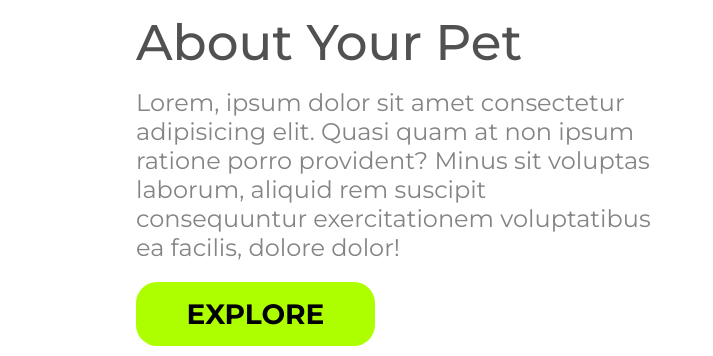
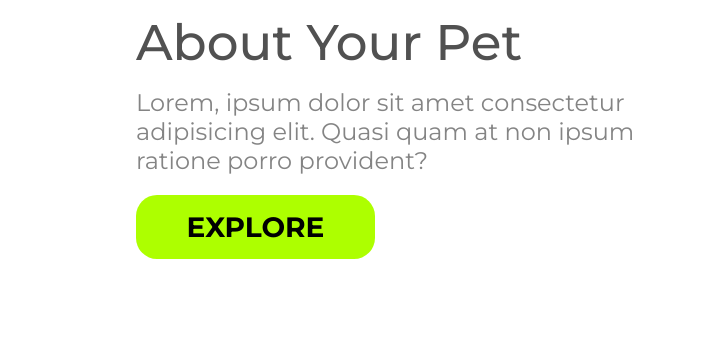
Before and after one commit to ThalyssonHenrique/test-repository-we-care, a plain HTML site: page index.html in a window 1280 px wide. Shown: the part 259-615 px from the top of the page, 567-1280 px from the left. Drawn offline with Linux system fonts and the light colour scheme.

Commit message:
alteração do paragráfo

```diff
--- a/index.html
+++ b/index.html
@@ -28,7 +28,7 @@
         <section class="container-right">
             <h1>WE CARE</h1>
             <h2>About Your Pet</h2>
-            <p>Lorem, ipsum dolor sit amet consectetur adipisicing elit. Quasi quam at non ipsum ratione porro provident? Minus sit voluptas laborum, aliquid rem suscipit consequuntur exercitationem voluptatibus ea facilis, dolore dolor!</p>
+            <p>Lorem, ipsum dolor sit amet consectetur adipisicing elit. Quasi quam at non ipsum ratione porro provident?</p>
             <button class="button-explore">EXPLORE</button>
         </section>
 
```
